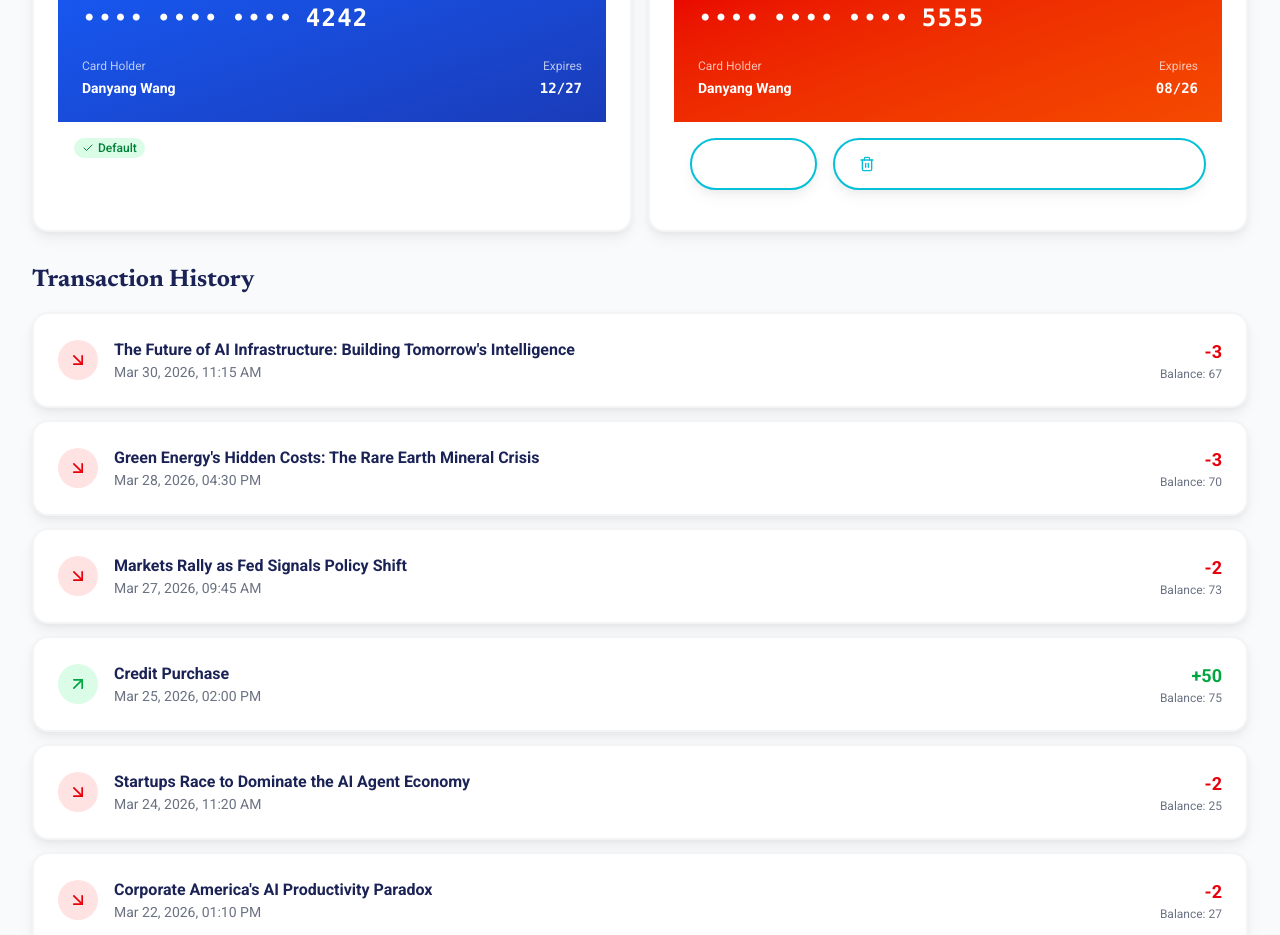
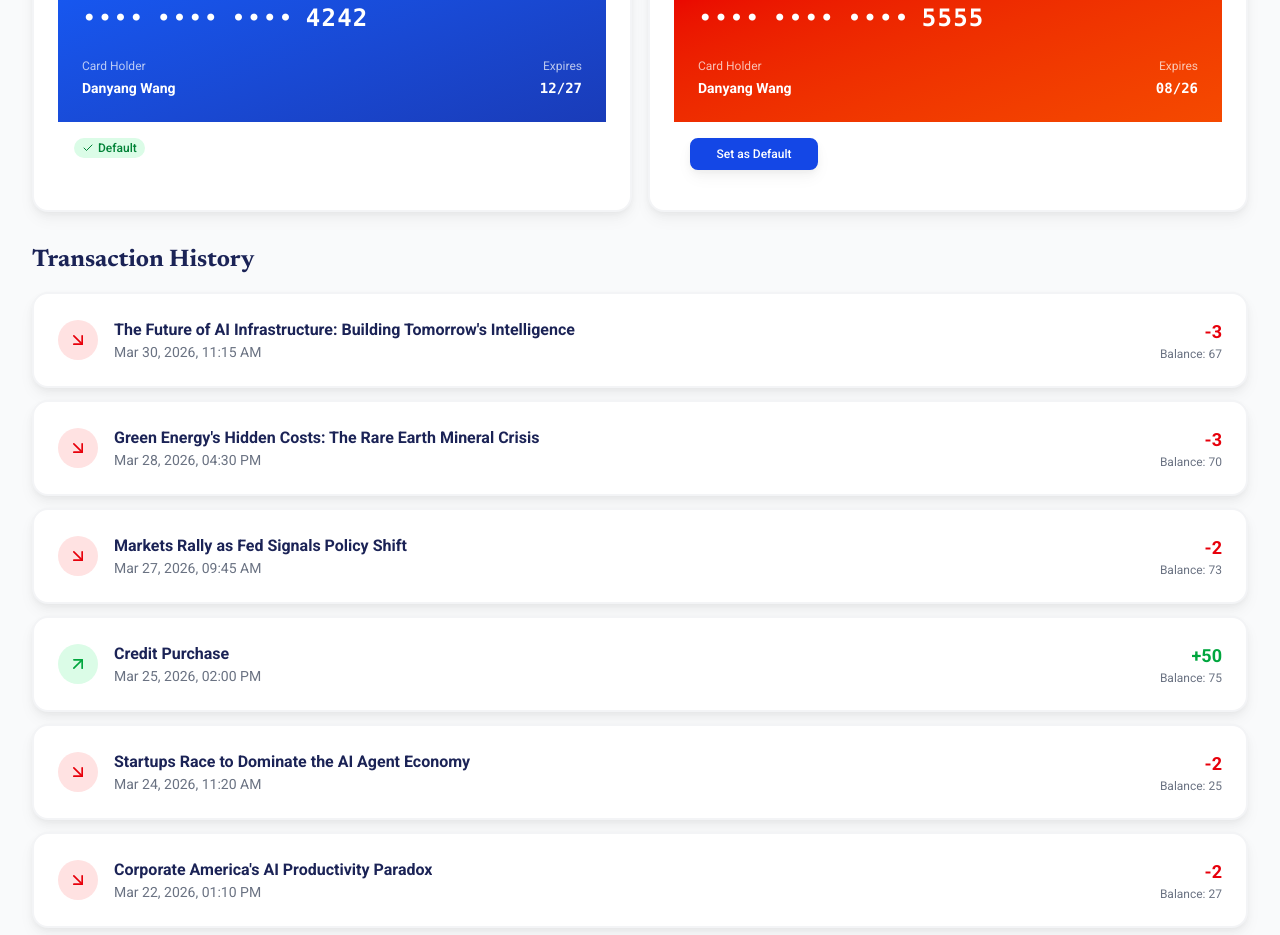
Before and after one commit to joshua-daniel-lee/factr-demo, a Next.js app: page /credits in a window 1280 px wide. Shown: the part 980-1915 px from the top of the page. Built offline with nearby package versions, Linux system fonts and the light colour scheme.

Commit message:
feat: Remove delete button from payment method cards

```diff
--- a/components/PaymentMethodCard.tsx
+++ b/components/PaymentMethodCard.tsx
@@ -80,23 +80,13 @@ export default function PaymentMethodCard({
               <Button
                 variant="outline"
                 onClick={onSetDefault}
-                className="text-xs px-3 py-1.5 whitespace-nowrap w-32 bg-blue-700 text-white hover:bg-blue-800 border-blue-700"
+                className="text-xs !px-3 !py-1.5 whitespace-nowrap !w-32 !bg-blue-700 !text-white hover:!bg-blue-800 !border-blue-700 !rounded-lg"
               >
                 Set as Default
               </Button>
             )
           )}
         </div>
-
-        {!paymentMethod.isDefault && onRemove && (
-          <Button
-            variant="outline"
-            onClick={onRemove}
-            className="text-xs px-3 py-1.5 w-32 bg-blue-200 text-blue-700 hover:bg-blue-300 border-blue-200"
-          >
-            <Trash2 className="w-4 h-4" />
-          </Button>
-        )}
       </div>
     </Card>
   );
```
